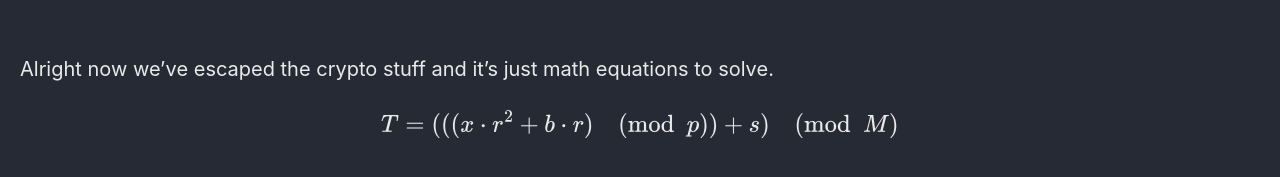
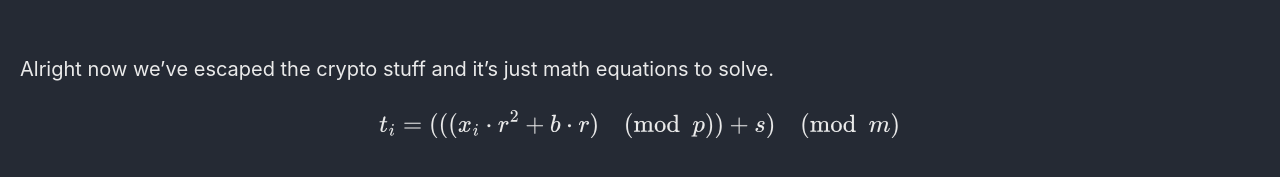
Before and after one commit to Connor-McCartney/Connor-McCartney.github.io, a Jekyll site: the page built from _pages/cryptography/other/Nostalgic-SECCONCTF14.md, in a window 1280 px wide and 900 px high, scrolled down 6245 px. Shown: the part 710-887 px from the top of the window. Built offline with Jekyll 4.4.1, drawn with Linux system fonts in a browser that asks for light colours; cached includes are drawn as plain includes.

```diff
--- a/_pages/cryptography/other/Nostalgic-SECCONCTF14.md
+++ b/_pages/cryptography/other/Nostalgic-SECCONCTF14.md
@@ -285,4 +285,4 @@ assert x<2**129
 Alright now we've escaped the crypto stuff and it's just math equations to solve.
 
 
-$$T = (((x \cdot r^2 + b \cdot r) \pmod p) + s) \pmod M$$
+$$t_i = (((x_i \cdot r^2 + b \cdot r) \pmod p) + s) \pmod m$$
```
